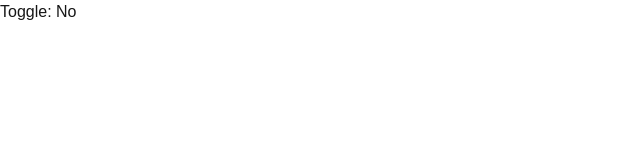
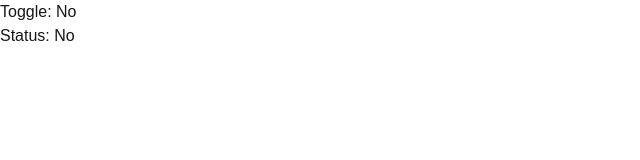
Before and after one commit to frontenddevtrainer/next-demo-20-oct, a Next.js app: page / in a window 1280 px wide. Shown: the top 160 px of the page, without its empty margins (0-640 px from the left). Built offline with nearby package versions, Linux system fonts and the light colour scheme.

Commit message:
Toggle test

```diff
--- a/app/components/toggle/toggle.component.jsx
+++ b/app/components/toggle/toggle.component.jsx
@@ -14,6 +14,7 @@ export default function Toggle() {
       >
         Toggle: {isActive ? "Yes" : "No"}
       </button>
+      <p>Status: {isActive ? "Yes" : "No"}</p>
     </div>
   );
 }
```
Also changed, not shown: 1 other file (tests, documents, lock files or other folders).
